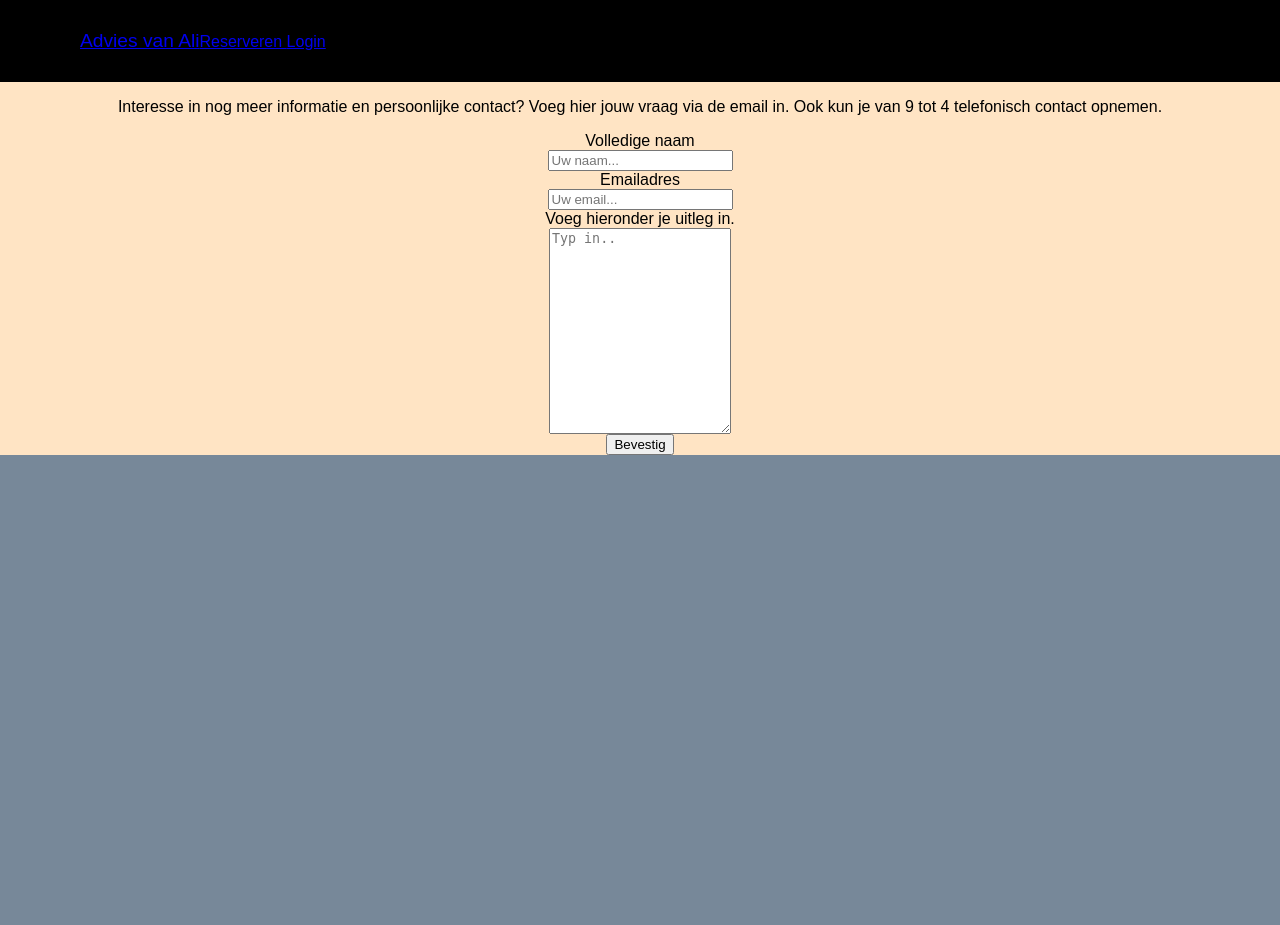
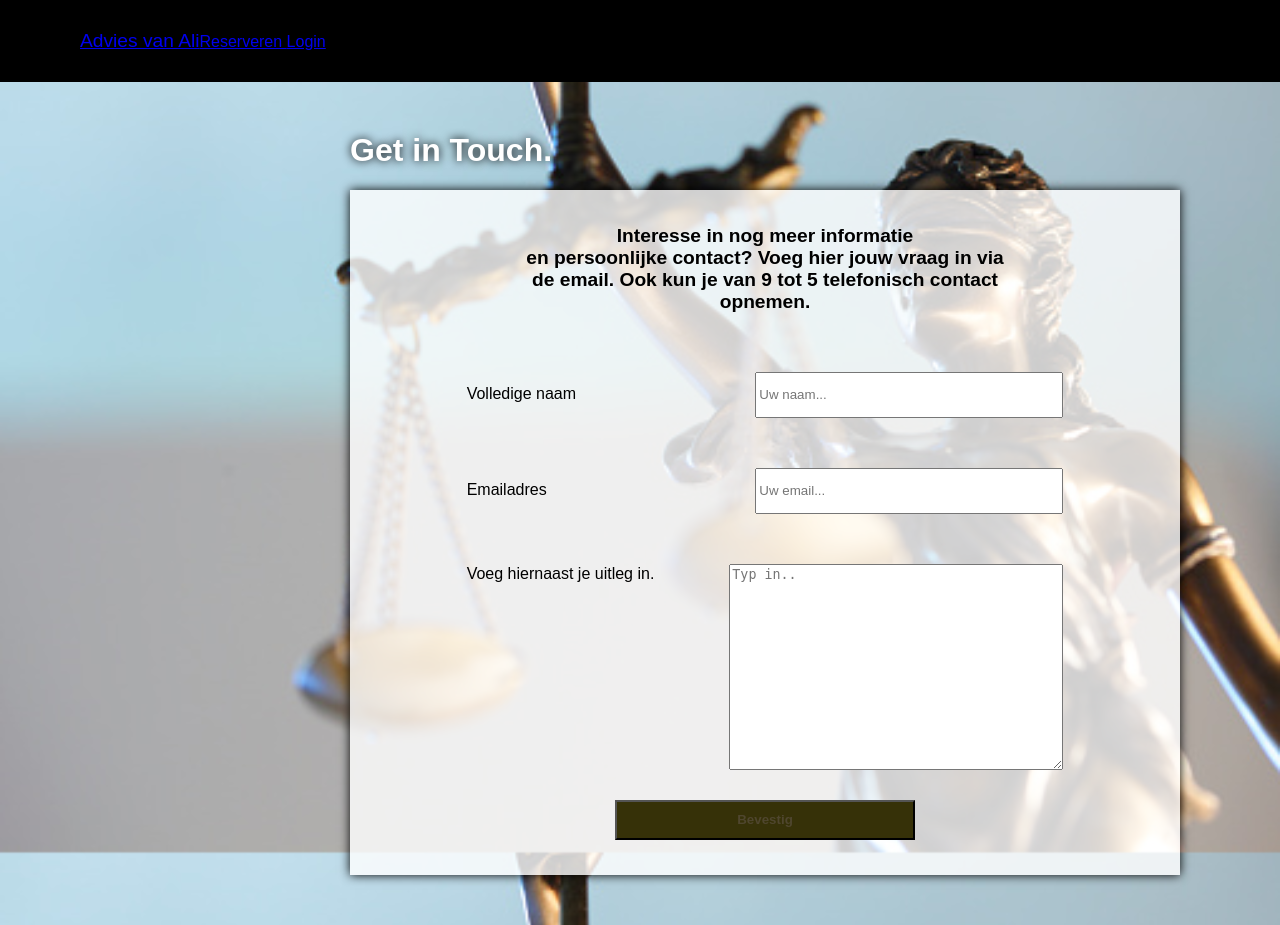
Before and after one commit to abukar582/abu-cle2, a PHP site: page /contact2.html in a window 1280 px wide. Before the commit the page ends 455 px from the top, so only its background shows below. Run offline with PHP 8.4, Linux system fonts and the light colour scheme.

Commit message:
add contact 2 pagina

```diff
--- a/Abukar/contact2.css
+++ b/Abukar/contact2.css
@@ -1,5 +1,6 @@
 body {
-    background: lightslategrey;
+    background-image: url("photos/justitia.jpg");
+    background-size: 100%;
     font-family: Arial, Helvetica, sans-serif;
     padding: 0;
     margin: 0;
@@ -10,6 +11,7 @@ body {
     background-color: black;
     display: flex;
     align-items: baseline;
+    margin-bottom: 50px;
 }
 
 
@@ -33,15 +35,71 @@ body {
 #nav2 a {
 }
 
+header {
+    margin-left: 350px;
+    color: white;
+    text-shadow:0px 0px 10px black;
+}
+
 .contact-section {
-    background-color: bisque;
+    padding: 15px;
+    margin-left: 350px;
+    width: 800px;
+    box-shadow: 0px 0px 10px black;
+    background-color: rgba(255, 255, 255, .8);
     display: flex;
     flex-direction: column;
     align-items: center;
+    text-align: center;
+    margin-bottom: 50px;
 }
+
+
+.contact-section p {
+    font-size: 1.2em;
+    font-weight: bold;
+    width: 500px;
+}
+
+.contact-section input {
+    width: 300px;
+    height: 40px;
+    justify-content: flex-start;
+}
+
+
+
 
 .contact-form {
     display: flex;
     flex-direction: column;
-    align-items: center;
 }
+
+
+form{
+    text-align: right;
+}
+
+.contact-input {
+    display:flex;
+    justify-content: space-between;
+    align-items: baseline;
+    padding: 10px;
+    margin-top: 30px;
+}
+
+.contact-input label {
+    margin-right: 75px;
+}
+
+#submitting {
+    display: flex;
+    justify-content: center;
+}
+
+#submitting input {
+    font-weight: 600;
+    background-color: #363108;
+    color: #4F462E;
+    margin: 20px;
+}
--- a/Abukar/contact2.html
+++ b/Abukar/contact2.html
@@ -16,23 +16,36 @@
             <a href="login.php"> Login </a>
         </div>
     </section>
+    <header>
+        <h1> Get in Touch. </h1>
+    </header>
     <section class = "contact-section">
         <div>
-            <p> Interesse in nog meer informatie en persoonlijke contact? Voeg hier jouw vraag via de email in.
-            Ook kun je van 9 tot 4  telefonisch contact opnemen. </p>
+            <p> Interesse in nog meer informatie <br> en persoonlijke contact? Voeg hier jouw vraag in via de email.
+            Ook kun je van 9 tot 5  telefonisch contact opnemen. </p>
         </div>
         <form>
         <div class = "contact-form">
-            <label for="fullname"> Volledige naam </label>
+            <div class = "contact-input">
+            <label for="fullname">Volledige naam</label>
             <input type="text" id="fullname" name="fullname" placeholder="Uw naam...">
+            </div>
 
-            <label for="email"> Emailadres </label>
+        <div class = "contact-input">
+
+            <label for="email">Emailadres</label>
             <input type="text" id="email" name="email" placeholder="Uw email...">
+        </div>
 
-            <label for ="uitleg">Voeg hieronder je uitleg in.</label>
-            <textarea id ="uitleg" name="uitleg" placeholder="Typ in.." style="height:200px"></textarea>
+        <div class = "contact-input">
+            <label for ="uitleg">Voeg hiernaast je uitleg in.</label>
+            <textarea id ="uitleg" name="uitleg" placeholder="Typ in.." style="height:200px" rows="3" cols="39" ></textarea>
+        </div>
 
+            <div id = "submitting">
             <input type="submit" value="Bevestig">
+            </div>
+
         </div>
         </form>
     </section>
--- a/Abukar/index.php
+++ b/Abukar/index.php
@@ -70,7 +70,7 @@
       <H1 class="hero-heading">Welkom!</H1>
       <p class="hero-subtitel">Advies van Ali</p>
       <p class="hero-desc">
-        Hallo, mijn naam is ilyas, ik run een juridisch advies bureau die al jouw problemen kan oplossen.
+        Hallo, mijn naam is Ilyas, ik run een juridisch advies bureau die al jouw problemen kan oplossen.
         Als jij een juridische problemen hebt ben ik de gene die jou advies kan geven.
       </p>
     </div>
@@ -81,7 +81,7 @@
   <section>
     <div class="left">
       <div class="left-titel">
-        <h1>ilyas Abshir Ali</h1>
+        <h1>Ilyas Abshir Ali</h1>
         <p>1 juni 2002</p>
         <img src="photos/foto-ily.jpg" alt="zelfportret" class="foto-me" width="500">
       </div>
@@ -91,7 +91,7 @@
     <div class="my-desc">
       <div class="desc-titel">
         <h1> About Me</h1>
-        <p>Mijn naam is ilyas Abshir Ali. Ik ben 20 jaar en woon in Zoetermeer. Op dit moment zit ik in mijn derde jaar van de studie rechten op de Erasmus universiteit.
+        <p>Mijn naam is Ilyas Abshir Ali. Ik ben 20 jaar en woon in Zoetermeer. Op dit moment zit ik in mijn derde jaar van de studie rechten op de Erasmus universiteit.
 
         </p>
         <h3>Waarom rechten?</h3>
```
